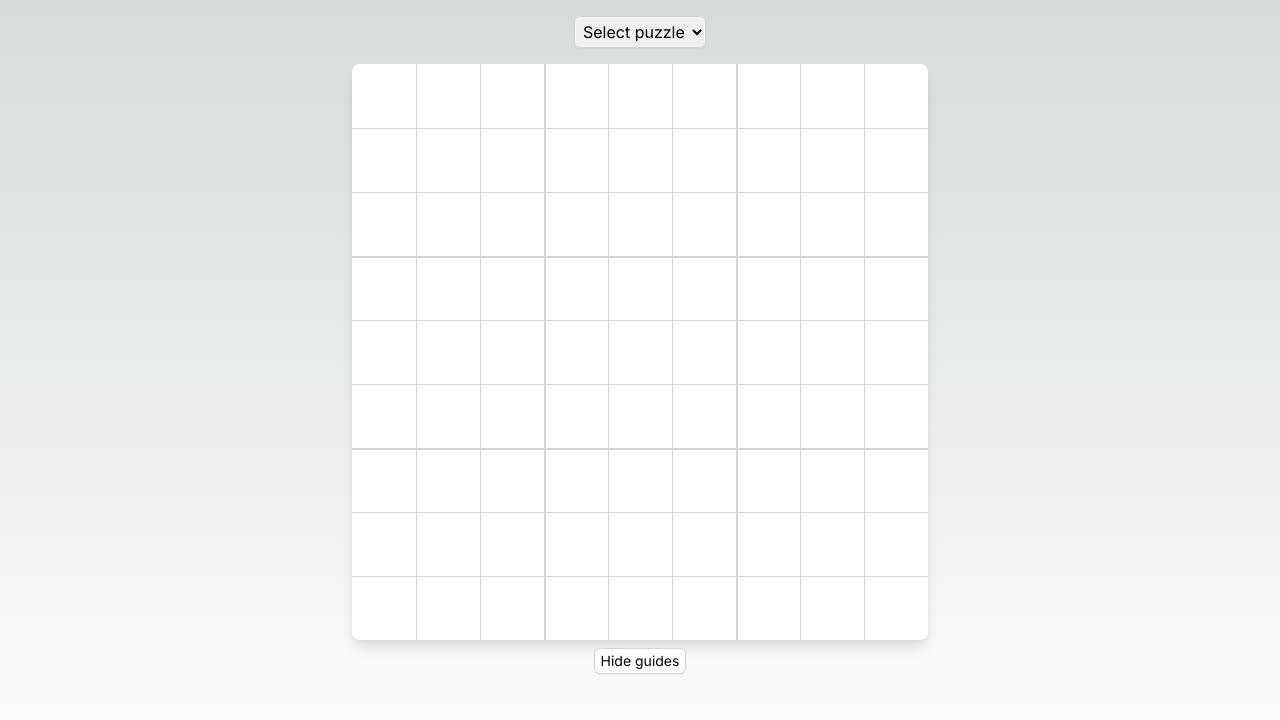
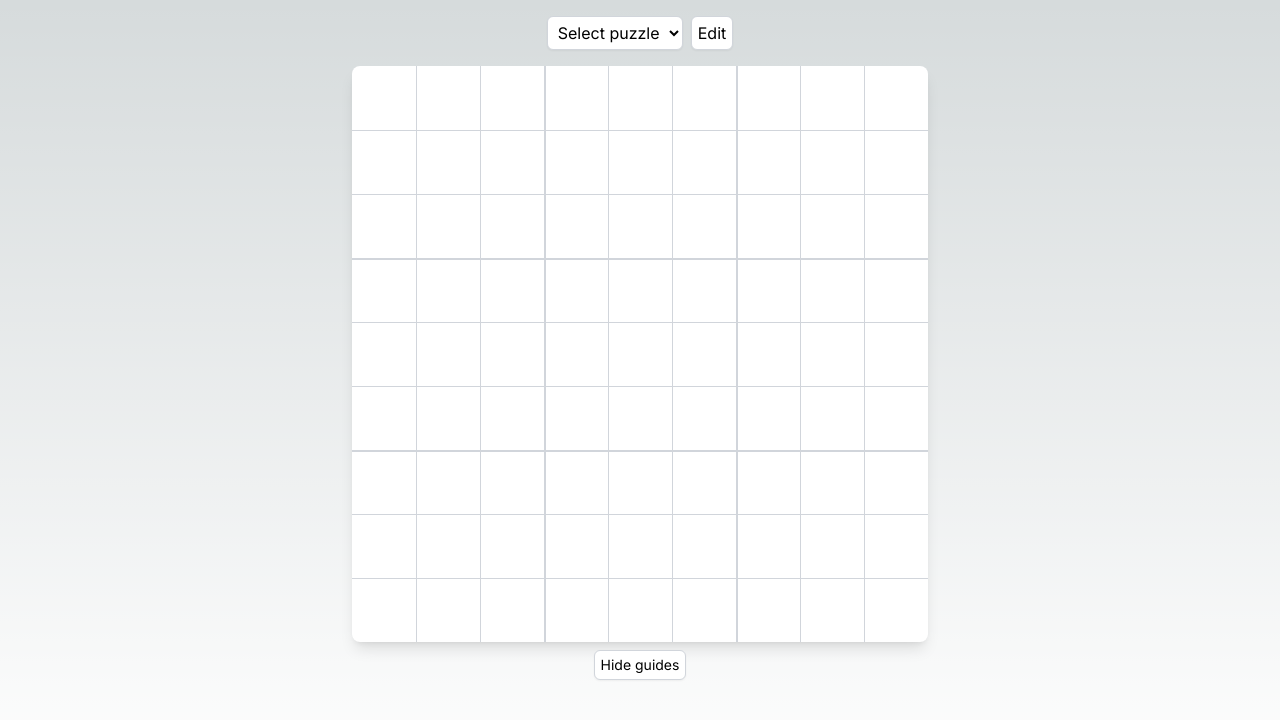
Before and after one commit to darrelhong/sudoku, a Next.js app: page / in a window 1280 px wide. Shown: the top 720 px of the page. Built offline with nearby package versions, Linux system fonts and the light colour scheme.

Commit message:
feat: setup btn styles

```diff
--- a/src/app/components/PuzzleSelect.tsx
+++ b/src/app/components/PuzzleSelect.tsx
@@ -10,9 +10,10 @@ export function PuzzleSelect() {
   const [_, newGame] = useAtom(newGameAtom)
 
   return (
+    <div className="mb-4 flex gap-2">
       <select
         title="Select puzzle"
-      className="mb-4 block rounded-md border border-gray-300 p-1 shadow-sm dark:bg-black"
+        className="btn"
         onChange={(e) => {
           if (Number(e.target.value) === -1) return
           newGame(puzzles[Number(e.target.value)])
@@ -25,5 +26,7 @@ export function PuzzleSelect() {
           </option>
         ))}
       </select>
+      <button className="btn">Edit</button>
+    </div>
   )
 }
--- a/src/app/components/ShowGuideButton.tsx
+++ b/src/app/components/ShowGuideButton.tsx
@@ -11,7 +11,7 @@ export function ShowGuideButton() {
     <button
       type="button"
       onClick={() => setShowGuides((prev) => !prev)}
-      className="mt-2 rounded-md border border-gray-300 bg-white px-1.5 py-0.5 text-sm shadow-sm dark:bg-black"
+      className="btn mt-2 text-sm"
     >
       {showGuides ? 'Hide guides' : 'Show guides'}
     </button>
--- a/src/app/globals.css
+++ b/src/app/globals.css
@@ -25,3 +25,9 @@ body {
     )
     rgb(var(--background-start-rgb));
 }
+
+@layer components {
+  .btn {
+    @apply rounded-md border border-gray-300 bg-white px-1.5 py-1 shadow-sm dark:bg-black;
+  }
+}
```
Lines whose indentation alone changed are shown as unchanged.
